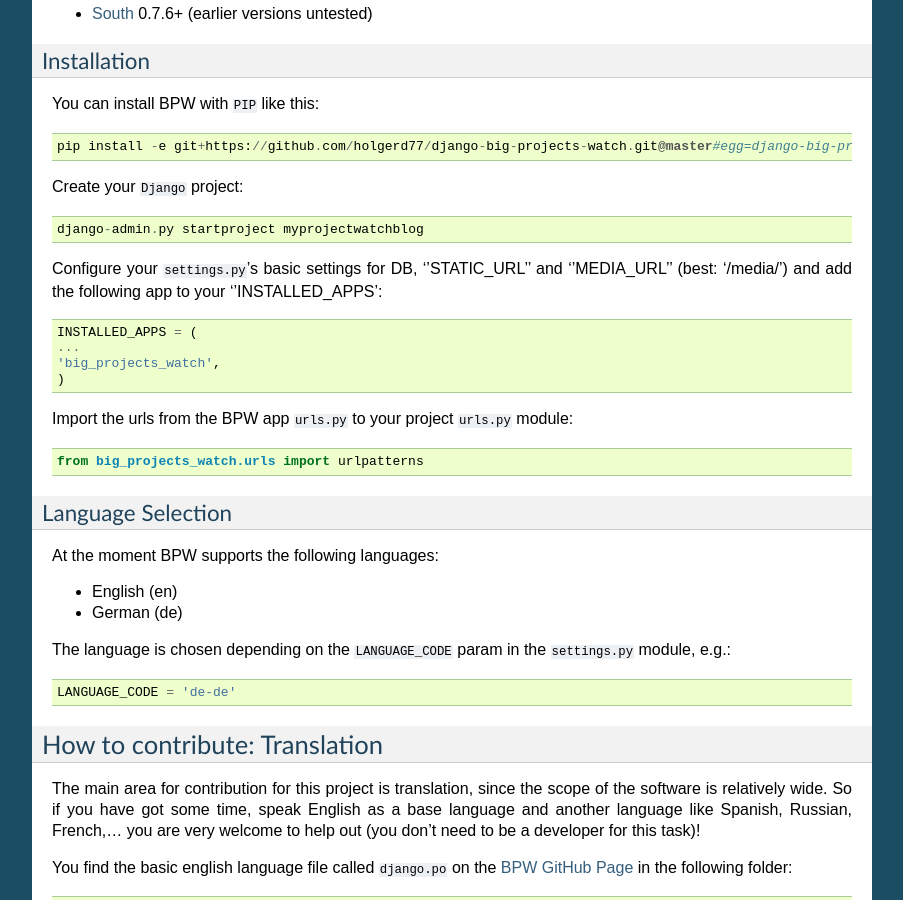
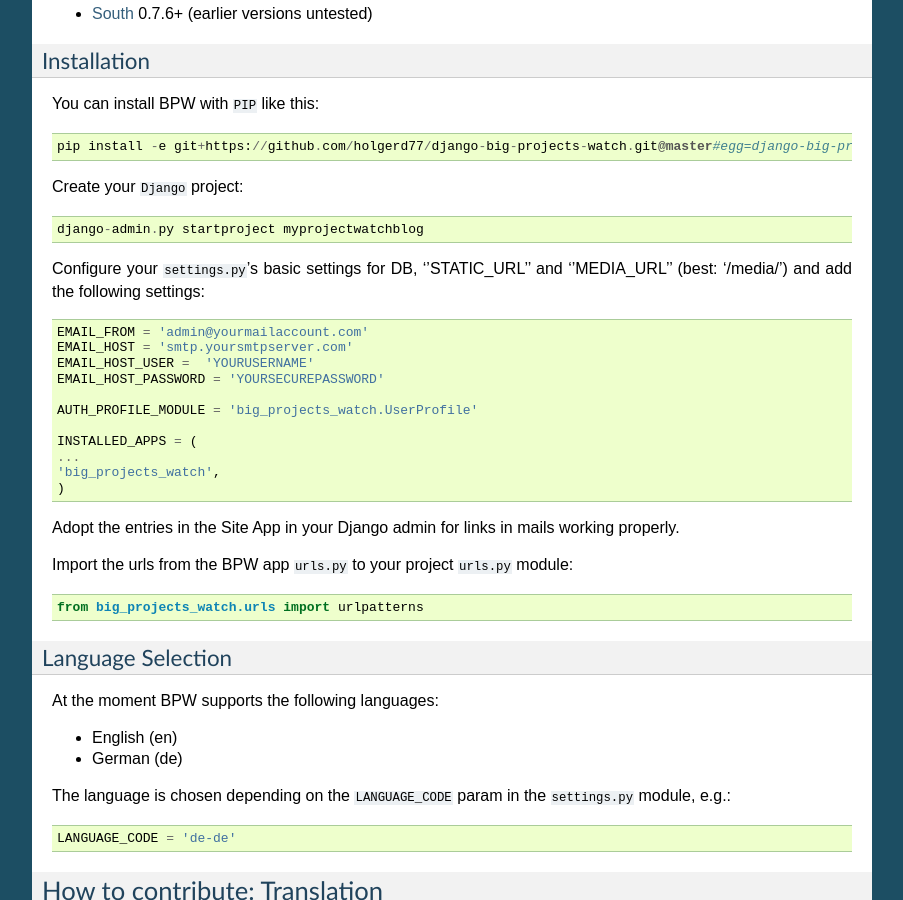
Before and after one commit to wd5/1-django-big-projects-watch, a Sphinx documentation site: the page built from docs/developers.rst, in a window 1280 px wide and 900 px high, scrolled down 417 px. Shown: the whole window, without its empty margins (198-1101 px from the left). Built offline with Sphinx 7.4.7, drawn with Linux system fonts in a browser that asks for light colours.

```diff
--- a/docs/developers.rst
+++ b/docs/developers.rst
@@ -32,12 +32,21 @@
 	django-admin.py startproject myprojectwatchblog
 
 Configure your ``settings.py``'s basic settings for DB, ''STATIC_URL'' and ''MEDIA_URL'' (best: '/media/') and
-add the following app to your ''INSTALLED_APPS'::
+add the following settings::
+
+	EMAIL_FROM = 'admin@yourmailaccount.com'
+	EMAIL_HOST = 'smtp.yoursmtpserver.com'
+	EMAIL_HOST_USER =  'YOURUSERNAME'
+	EMAIL_HOST_PASSWORD = 'YOURSECUREPASSWORD'
+
+	AUTH_PROFILE_MODULE = 'big_projects_watch.UserProfile'
 
 	INSTALLED_APPS = (
    	...
    	'big_projects_watch',
 	)
+
+Adopt the entries in the Site App in your Django admin for links in mails working properly.
 
 Import the urls from the BPW app ``urls.py`` to your project ``urls.py`` module::
 
```
Also changed, not shown: 1 other file.
